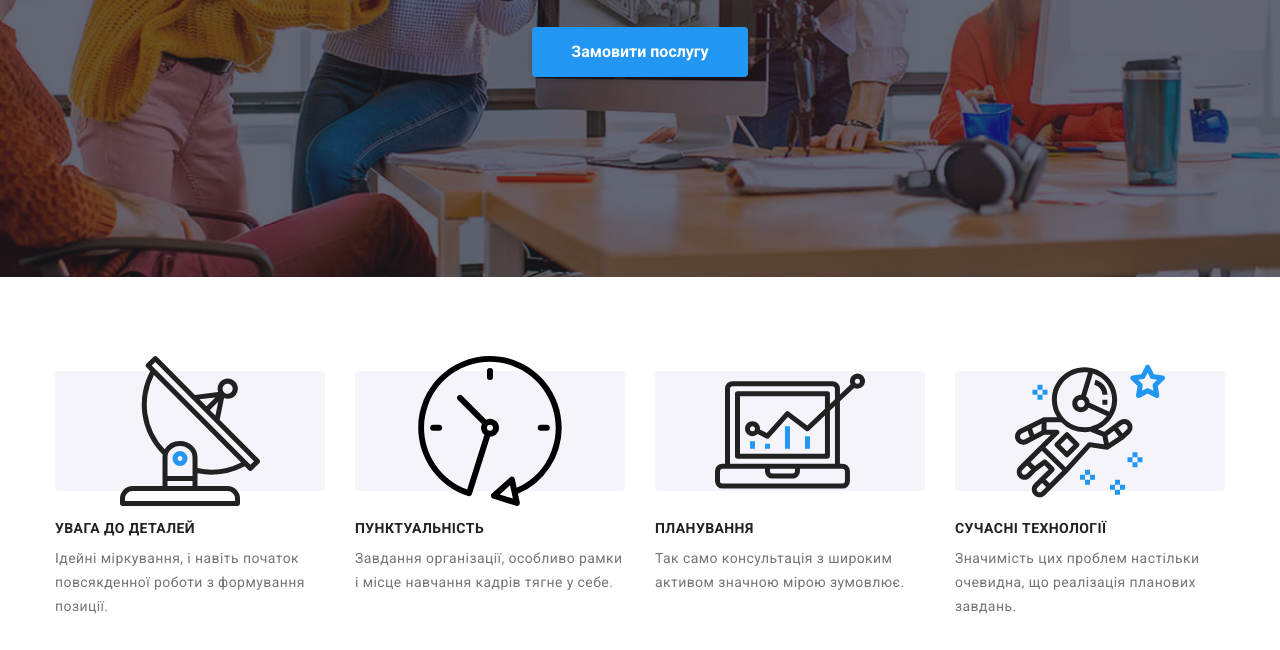
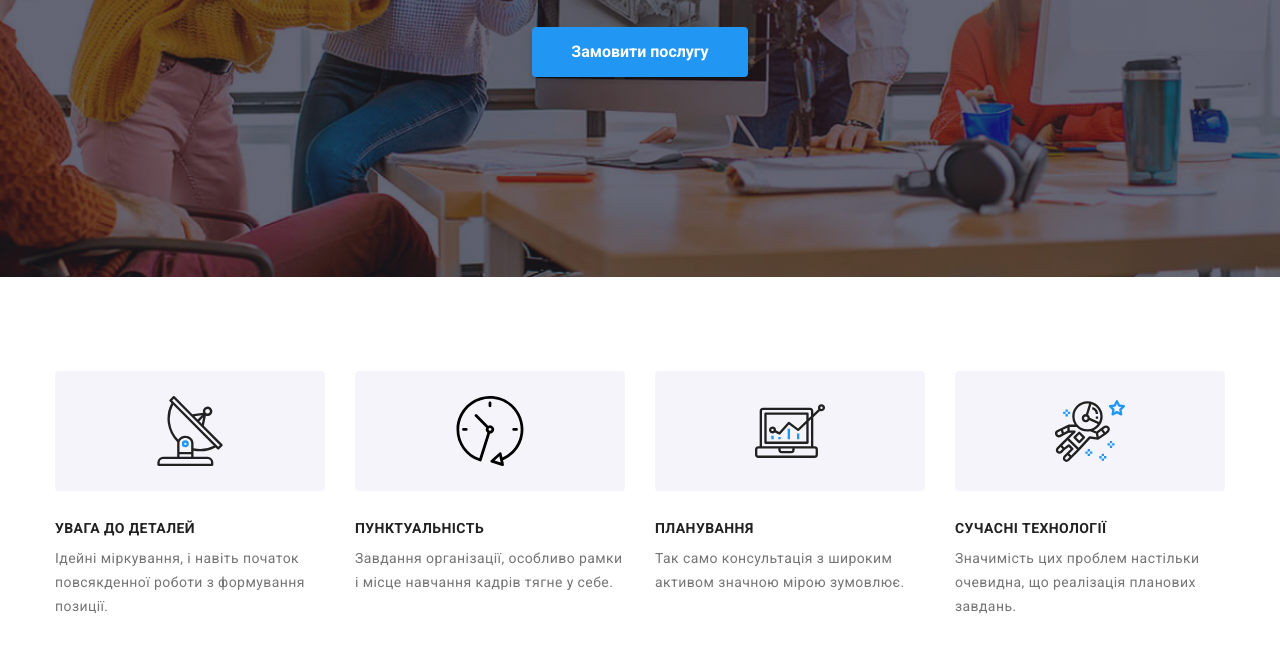
Before and after one commit to YuliaPankiv/goit-markup-hw-04., a plain HTML site: page index.html in a window 1280 px wide. Shown: the part 416-1066 px from the top of the page. Drawn offline with nearby package versions, Linux system fonts and the light colour scheme.

Commit message:
Update style.css

```diff
--- a/css/style.css
+++ b/css/style.css
@@ -283,6 +283,10 @@ body {
   font-size: 14px;
   text-transform: uppercase;
 }
+.feature-item{
+    width: 70px;
+    height: 70px;
+  }
 
 .feature-description {
   line-height: 1.7;
```
